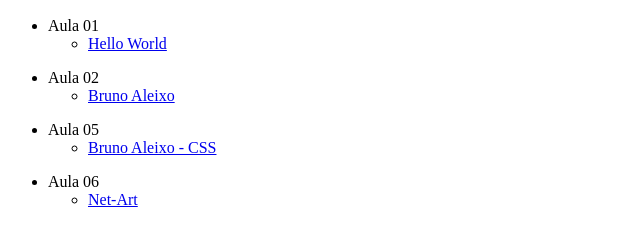
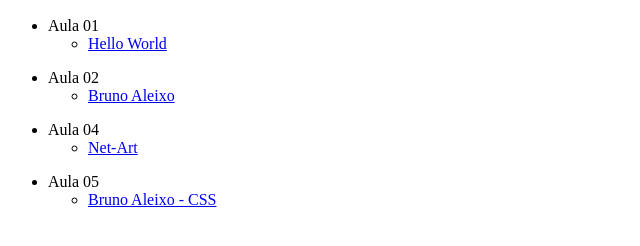
Before and after one commit to LeonorRaimundo/Entregas, a plain HTML site: page index.html in a window 1280 px wide. Shown: the part 96-342 px from the top of the page, without its empty margins (0-640 px from the left). Drawn offline with Linux system fonts and the light colour scheme.

Commit message:
Update index.html

```diff
--- a/index.html
+++ b/index.html
@@ -23,6 +23,15 @@
 </ul>
 </ul>
 
+
+<ul>
+<li>Aula 04</li>
+<ul>
+	<li><a href="https://leonorraimundo.github.io/net-art/">Net-Art</a></li>
+</ul>
+</ul>
+
+
 <ul>
 <li>Aula 05</li>
 <ul>
@@ -30,13 +39,6 @@
 </ul>
 </ul>
 
-	<ul>
-<li>Aula 06</li>
-<ul>
-	<li><a href="https://leonorraimundo.github.io/net-art/">Net-Art</a></li>
-</ul>
-</ul>
-
 
 </body>
 </html>
```
